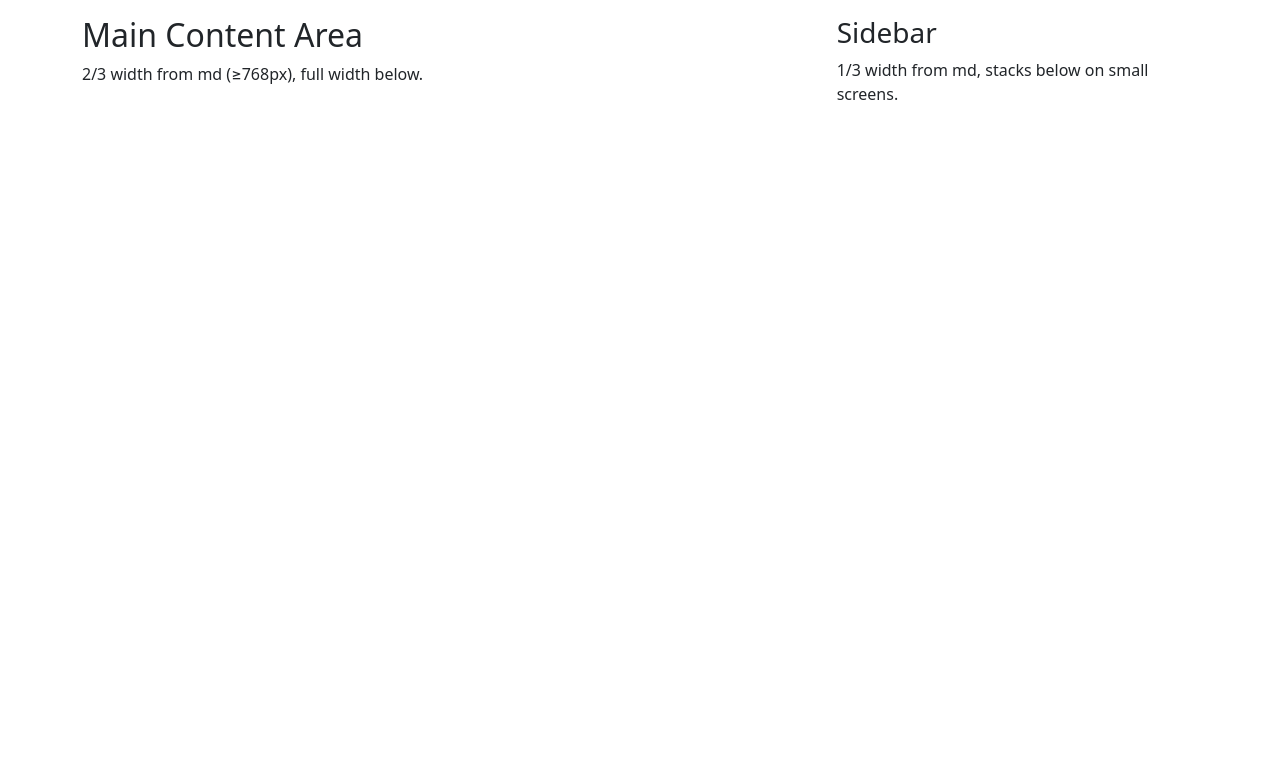
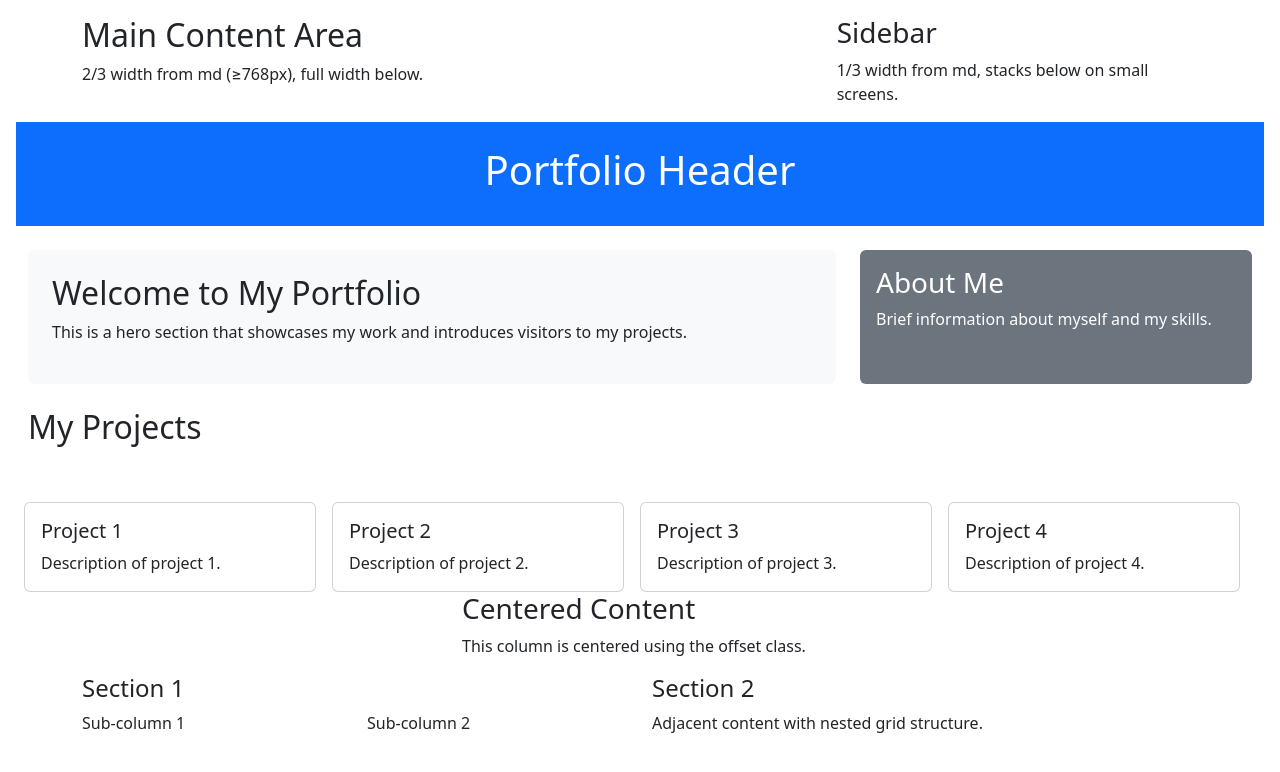
Before and after one commit to ValeMtzAlvarez/mi-repository, a website: page exercise/index.html in a window 1280 px wide. Drawn offline with nearby package versions, Linux system fonts and the light colour scheme.

Commit message:
more exercises

```diff
--- a/exercise/index.html
+++ b/exercise/index.html
@@ -25,5 +25,102 @@
         </aside>
       </div>
     </div>
+
+    <div class="container-fluid">
+      <!-- Header -->
+      <header class="row bg-primary text-white py-4">
+        <div class="col-12">
+          <h1 class="text-center">Portfolio Header</h1>
+        </div>
+      </header>
+
+      <!-- Main Content -->
+      <main class="row py-4 g-4">
+        <!-- Hero Section -->
+        <section class="col-lg-8">
+          <div class="bg-light p-4 rounded h-100">
+            <h2>Welcome to My Portfolio</h2>
+            <p>
+              This is a hero section that showcases my work and introduces
+              visitors to my projects.
+            </p>
+          </div>
+        </section>
+
+        <!-- Sidebar -->
+        <aside class="col-lg-4">
+          <div class="bg-secondary text-white p-3 rounded h-100">
+            <h3>About Me</h3>
+            <p>Brief information about myself and my skills.</p>
+          </div>
+        </aside>
+      </main>
+
+      <!-- Projects Grid -->
+      <section class="row">
+        <div class="col-12 mb-3">
+          <h2>My Projects</h2>
+        </div>
+        <div class="row row-cols-1 row-cols-sm-2 row-cols-lg-4 g-3">
+          <div class="col">
+            <div class="card h-100">
+              <div class="card-body">
+                <h5 class="card-title">Project 1</h5>
+                <p class="card-text">Description of project 1.</p>
+              </div>
+            </div>
+          </div>
+          <div class="col">
+            <div class="card h-100">
+              <div class="card-body">
+                <h5 class="card-title">Project 2</h5>
+                <p class="card-text">Description of project 2.</p>
+              </div>
+            </div>
+          </div>
+          <div class="col">
+            <div class="card h-100">
+              <div class="card-body">
+                <h5 class="card-title">Project 3</h5>
+                <p class="card-text">Description of project 3.</p>
+              </div>
+            </div>
+          </div>
+          <div class="col">
+            <div class="card h-100">
+              <div class="card-body">
+                <h5 class="card-title">Project 4</h5>
+                <p class="card-text">Description of project 4.</p>
+              </div>
+            </div>
+          </div>
+        </div>
+      </section>
+    </div>
+
+    <div class="container">
+      <!-- Offset columns -->
+      <div class="row">
+        <div class="col-md-4 offset-md-4">
+          <h3>Centered Content</h3>
+          <p>This column is centered using the offset class.</p>
+        </div>
+      </div>
+
+      <!-- Nested rows -->
+      <div class="row">
+        <div class="col-md-6">
+          <h4>Section 1</h4>
+          <div class="row">
+            <div class="col-6"><p>Sub-column 1</p></div>
+            <div class="col-6"><p>Sub-column 2</p></div>
+          </div>
+        </div>
+        <div class="col-md-6">
+          <h4>Section 2</h4>
+          <p>Adjacent content with nested grid structure.</p>
+        </div>
+      </div>
+    </div>
   </body>
 </html>
```
